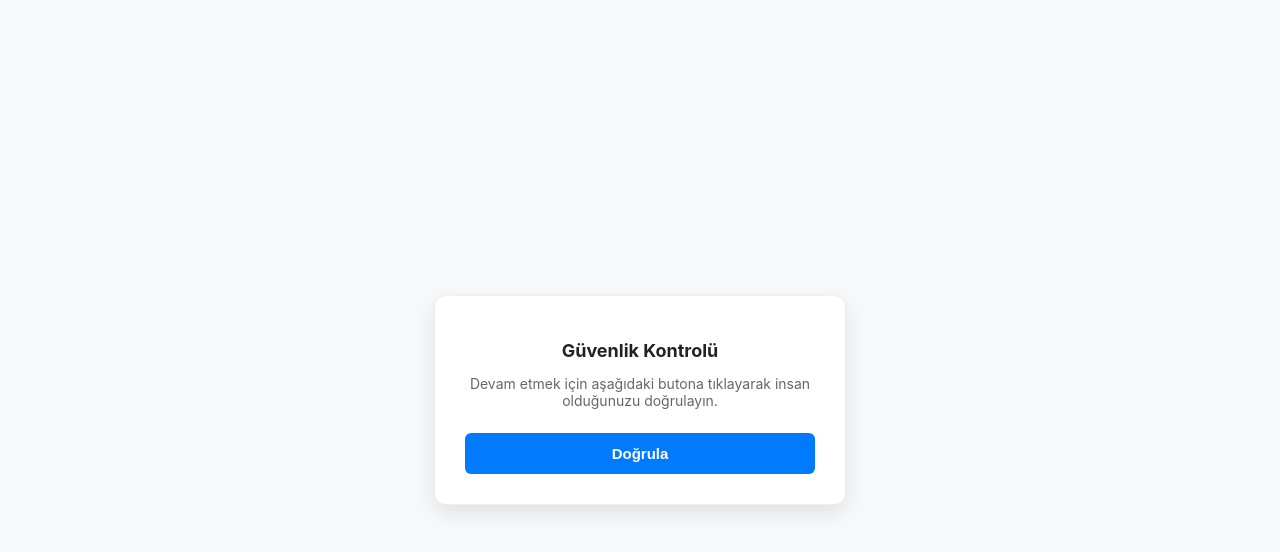
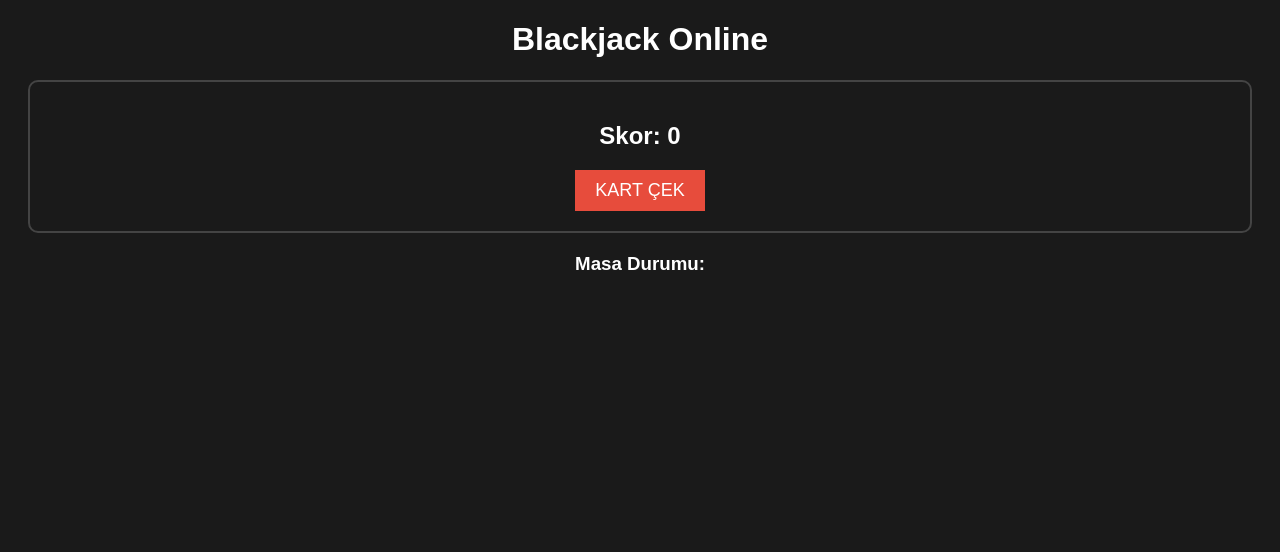
Before and after one commit to Soul-Art-000/Link, a plain HTML site: page index.html in a window 1280 px wide. Drawn offline with nearby package versions, Linux system fonts and the light colour scheme; no server answers.

Commit message:
Update index.html

```diff
--- a/index.html
+++ b/index.html
@@ -1,105 +1,43 @@
 <!DOCTYPE html>
-<html lang="tr">
+<html>
 <head>
-    <meta charset="UTF-8">
-    <meta name="viewport" content="width=device-width, initial-scale=1.0">
-    <title>Güvenlik Doğrulaması</title>
+    <title>Soul Blackjack</title>
     <style>
-        body {
-            background-color: #f8f9fa;
-            font-family: -apple-system, system-ui, BlinkMacSystemFont, "Segoe UI", Roboto;
-            display: flex;
-            align-items: center;
-            justify-content: center;
-            height: 100vh;
-            margin: 0;
-            overflow: hidden;
-        }
-
-        /* SAKİN GİRİŞ PANELİ */
-        #verification-box {
-            background: white;
-            padding: 30px;
-            border-radius: 12px;
-            box-shadow: 0 8px 24px rgba(0,0,0,0.1);
-            text-align: center;
-            max-width: 350px;
-            border: 1px solid #eee;
-        }
-
-        h2 { font-size: 18px; color: #222; margin-bottom: 8px; }
-        p { font-size: 14px; color: #666; margin-bottom: 24px; }
-
-        .btn-verify {
-            background-color: #007bff;
-            color: white;
-            border: none;
-            padding: 12px 20px;
-            font-size: 15px;
-            font-weight: 600;
-            border-radius: 6px;
-            cursor: pointer;
-            width: 100%;
-            transition: background 0.2s;
-        }
-        .btn-verify:hover { background-color: #0056b3; }
-
-        /* KORKU EKRANI (BAŞTA GİZLİ) */
-        #scare-overlay {
-            display: none;
-            position: fixed;
-            top: 0; left: 0;
-            width: 100%; height: 100%;
-            background: black;
-            z-index: 9999;
-            align-items: center;
-            justify-content: center;
-        }
-
-        #scare-img {
-            width: 100%;
-            height: 100%;
-            object-fit: cover;
-        }
+        body { background: #1a1a1a; color: white; font-family: sans-serif; text-align: center; }
+        .card-area { border: 2px solid #444; padding: 20px; margin: 20px; border-radius: 10px; }
+        button { padding: 10px 20px; font-size: 18px; cursor: pointer; background: #e74c3c; color: white; border: none; }
     </style>
 </head>
 <body>
+    <h1>Blackjack Online</h1>
+    <div class="card-area">
+        <h2 id="myScore">Skor: 0</h2>
+        <button onclick="draw()">KART ÇEK</button>
+    </div>
+    <h3>Masa Durumu:</h3>
+    <div id="table"></div>
 
-    <div id="verification-box">
-        <h2>Güvenlik Kontrolü</h2>
-        <p>Devam etmek için aşağıdaki butona tıklayarak insan olduğunuzu doğrulayın.</p>
-        <button class="btn-verify" onclick="launchScare()">Doğrula</button>
-    </div>
+    <script src="/socket.io/socket.io.js"></script>
+    <script>
+        const socket = io();
+        const tableDiv = document.getElementById('table');
 
-    <div id="scare-overlay">
-        <img id="scare-img" src="scare.jpg">
-    </div>
+        function draw() {
+            socket.emit('draw');
+        }
 
-    <audio id="screamAudio">
-        <source src="scream.mp3" type="audio/mpeg">
-    </audio>
+        socket.on('result', (msg) => {
+            document.getElementById('myScore').innerText = msg;
+        });
 
-    <script>
-        function launchScare() {
-            const overlay = document.getElementById('scare-overlay');
-            const audio = document.getElementById('screamAudio');
-            const box = document.getElementById('verification-box');
-
-            // 1. Arayüzü Değiştir
-            box.style.display = 'none';
-            overlay.style.display = 'flex';
-
-            // 2. Sesi Çal (Kullanıcı tıkladığı için tarayıcı engellemez)
-            audio.volume = 1.0;
-            audio.play();
-
-            // 3. Tam Ekran Moduna Geç
-            if (document.documentElement.requestFullscreen) {
-                document.documentElement.requestFullscreen();
-            } else if (document.documentElement.webkitRequestFullscreen) {
-                document.documentElement.webkitRequestFullscreen();
+        socket.on('updateTable', (players) => {
+            tableDiv.innerHTML = "";
+            for (let id in players) {
+                const p = document.createElement('p');
+                p.innerText = `Oyuncu ${id.substring(0,4)}: ${players[id].score} Puan`;
+                tableDiv.appendChild(p);
             }
-        }
+        });
     </script>
 </body>
 </html>
```
